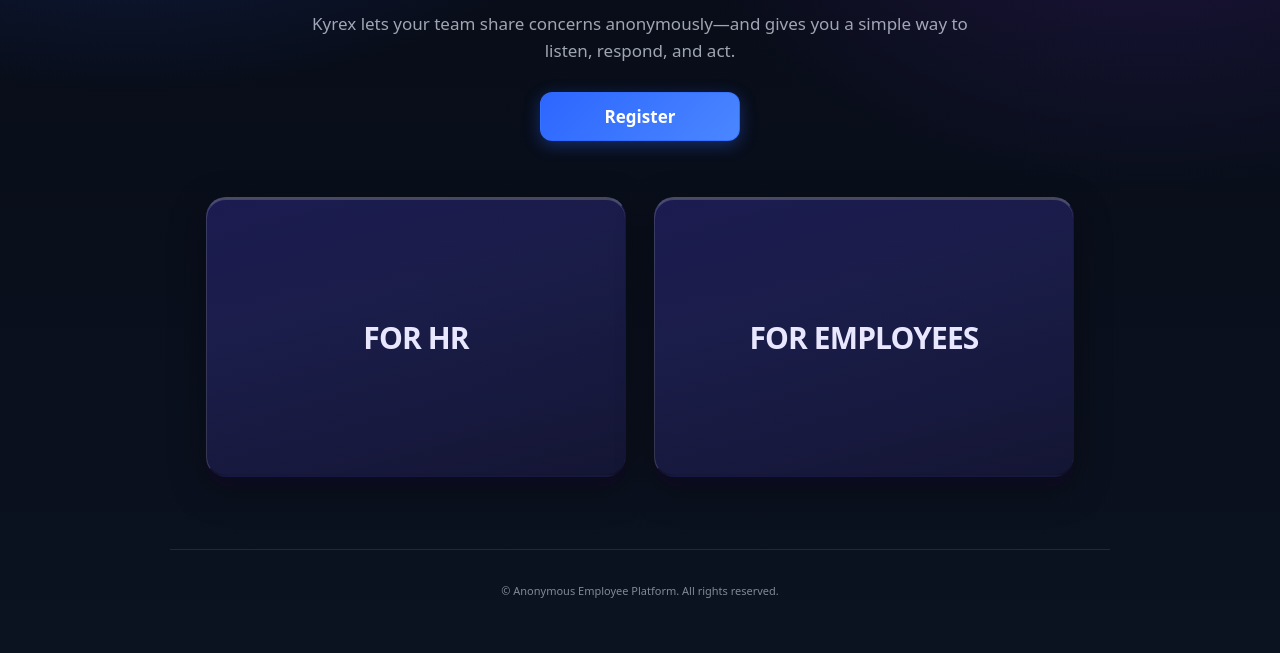
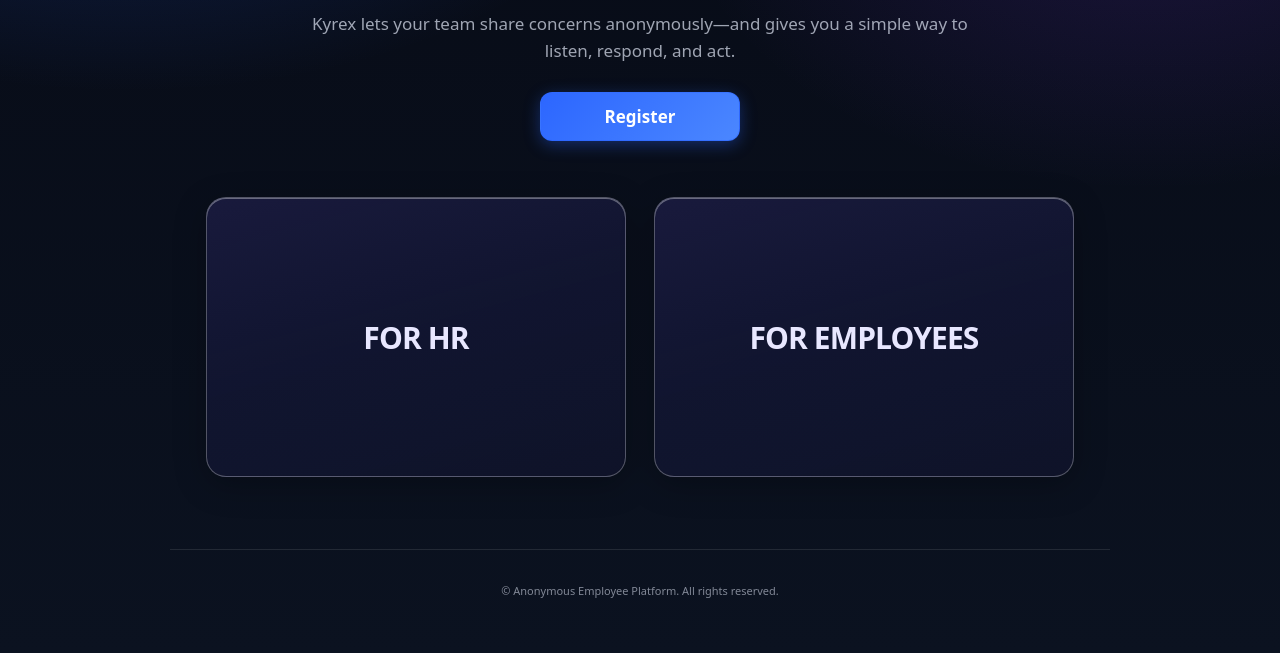
Before and after one commit to gaggame1010-arch/employee-feedback-platform, a Django app: page / in a window 1280 px wide. Shown: the part 208-861 px from the top of the page. Run offline with Django 5.2, Linux system fonts and the light colour scheme.

Commit message:
HR/Employee buttons: stronger glass effect (blur, transparency, light border)

```diff
--- a/submissions/templates/submissions/base.html
+++ b/submissions/templates/submissions/base.html
@@ -449,9 +449,9 @@
         padding: 16px 0 40px;
       }
       .home-btn-big{
-        --purple-dark: rgba(30,27,75,.5);
-        --purple-mid: rgba(49,46,129,.45);
-        --purple-top: rgba(55,48,163,.4);
+        --glass-dark: rgba(30,27,75,.25);
+        --glass-mid: rgba(49,46,129,.2);
+        --glass-top: rgba(80,70,180,.22);
         display: flex;
         align-items: center;
         justify-content: center;
@@ -464,53 +464,44 @@
         letter-spacing: -.03em;
         text-transform: uppercase;
         border-radius: 20px;
-        border: none;
-        border-top: 2px solid rgba(255,255,255,.22);
-        border-left: 1px solid rgba(255,255,255,.14);
-        border-right: 1px solid rgba(0,0,0,.12);
-        border-bottom: 2px solid rgba(0,0,0,.2);
-        background: linear-gradient(165deg, var(--purple-top) 0%, var(--purple-mid) 40%, var(--purple-dark) 100%);
-        backdrop-filter: blur(16px);
-        -webkit-backdrop-filter: blur(16px);
+        border: 1px solid rgba(255,255,255,.28);
+        background: linear-gradient(165deg, var(--glass-top) 0%, var(--glass-mid) 45%, var(--glass-dark) 100%);
+        backdrop-filter: blur(24px) saturate(1.4);
+        -webkit-backdrop-filter: blur(24px) saturate(1.4);
         color: #e8e7ff;
         text-decoration: none;
         cursor: pointer;
         box-shadow:
-          inset 0 1px 0 rgba(255,255,255,.18),
-          inset 0 -1px 0 rgba(0,0,0,.08),
-          0 10px 0 rgba(15,10,35,.5),
-          0 12px 36px rgba(0,0,0,.35);
+          inset 0 1px 0 rgba(255,255,255,.35),
+          inset 0 -1px 0 rgba(0,0,0,.06),
+          0 8px 32px rgba(0,0,0,.25);
         transition: transform .15s ease, box-shadow .15s ease, filter .15s;
       }
       .home-btn-big:hover{
-        filter: brightness(1.1);
+        filter: brightness(1.08);
         transform: translateY(-3px);
+        border-color: rgba(255,255,255,.35);
         box-shadow:
-          inset 0 1px 0 rgba(255,255,255,.2),
-          inset 0 -1px 0 rgba(0,0,0,.06),
-          0 10px 0 rgba(15,10,35,.5),
-          0 14px 40px rgba(0,0,0,.4);
+          inset 0 1px 0 rgba(255,255,255,.4),
+          inset 0 -1px 0 rgba(0,0,0,.05),
+          0 12px 40px rgba(0,0,0,.3);
         text-decoration: none;
         color: #eeeaff;
       }
       .home-btn-big:active{
-        transform: translateY(6px);
-        filter: brightness(0.96);
-        border-top-color: rgba(255,255,255,.1);
-        border-bottom-color: rgba(0,0,0,.25);
+        transform: translateY(4px);
+        filter: brightness(0.97);
         box-shadow:
-          inset 0 2px 8px rgba(0,0,0,.3),
-          0 4px 0 rgba(10,8,25,.5),
-          0 6px 20px rgba(0,0,0,.3);
+          inset 0 2px 8px rgba(0,0,0,.2),
+          0 4px 16px rgba(0,0,0,.25);
       }
       .home-btn-big:focus-visible{
         outline: none;
         box-shadow:
-          inset 0 1px 0 rgba(255,255,255,.18),
-          inset 0 -1px 0 rgba(0,0,0,.08),
-          0 10px 0 rgba(15,10,35,.5),
-          0 12px 36px rgba(0,0,0,.35),
-          0 0 0 3px rgba(124,58,237,.5);
+          inset 0 1px 0 rgba(255,255,255,.35),
+          inset 0 -1px 0 rgba(0,0,0,.06),
+          0 8px 32px rgba(0,0,0,.25),
+          0 0 0 3px rgba(124,58,237,.4);
       }
       @media (max-width: 500px){
         .home-btn-big{ min-width: 280px; min-height: 200px; padding: 28px 36px; font-size: 24px; }
```
